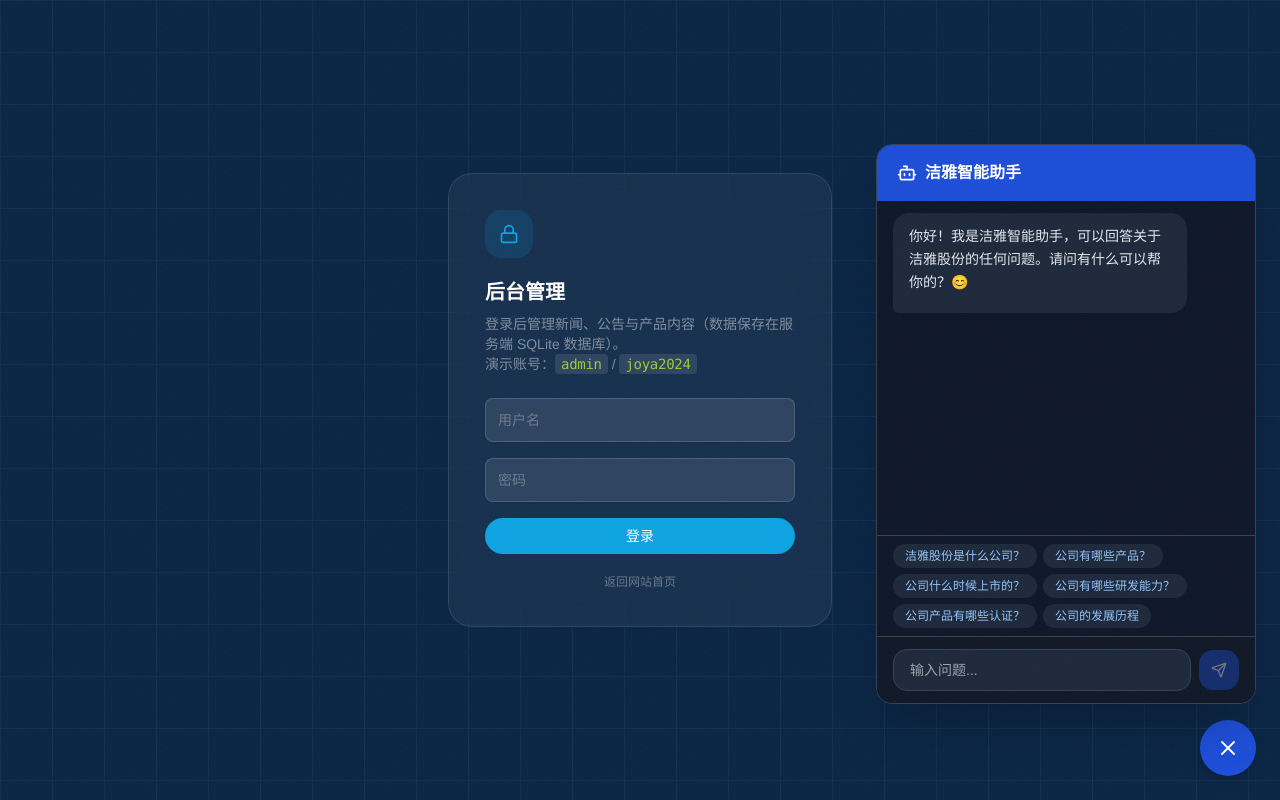
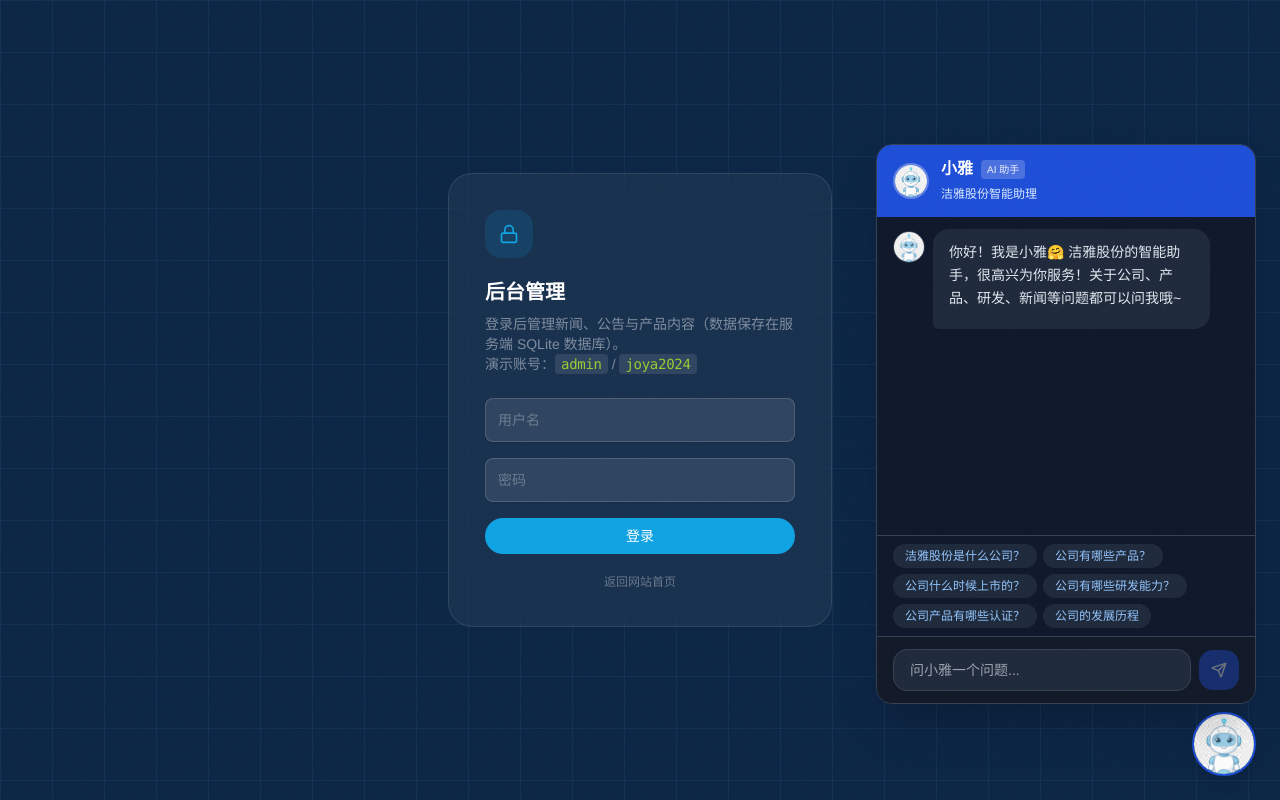
Before and after one commit to hanlipeigithub/joyalways, a React (Vite) app: page /admin in a window 1280 px wide. Both pictures are taken after a click on the button 1228 px from the left and 748 px from the top of the page. Built offline with nearby package versions, Linux system fonts and the light colour scheme.

Commit message:
feat: 小雅拟人化形象 - 女性机器人头像+拟人化聊天体验

```diff
--- a/src/components/ChatBot.tsx
+++ b/src/components/ChatBot.tsx
@@ -1,5 +1,5 @@
 import { useState, useRef, useEffect } from 'react'
-import { MessageCircle, X, Send, Loader2, Bot } from 'lucide-react'
+import { Send, Loader2 } from 'lucide-react'
 
 interface Message {
   role: 'user' | 'assistant'
@@ -15,10 +15,12 @@ const SUGGESTIONS = [
   '公司的发展历程',
 ]
 
+const AVATAR = '/joya-assistant.png'
+
 export default function ChatBot() {
   const [open, setOpen] = useState(false)
   const [messages, setMessages] = useState<Message[]>([
-    { role: 'assistant', content: '你好！我是洁雅智能助手，可以回答关于洁雅股份的任何问题。请问有什么可以帮你的？😊' },
+    { role: 'assistant', content: '你好！我是小雅🤗 洁雅股份的智能助手，很高兴为你服务！关于公司、产品、研发、新闻等问题都可以问我哦~' },
   ])
   const [input, setInput] = useState('')
   const [loading, setLoading] = useState(false)
@@ -50,12 +52,12 @@ export default function ChatBot() {
       })
       const data = await res.json()
       if (data.error) {
-        setMessages(prev => [...prev, { role: 'assistant', content: `❌ ${data.error}` }])
+        setMessages(prev => [...prev, { role: 'assistant', content: `抱歉，${data.error}😅` }])
       } else {
         setMessages(prev => [...prev, { role: 'assistant', content: data.answer }])
       }
     } catch {
-      setMessages(prev => [...prev, { role: 'assistant', content: '抱歉，网络连接失败，请稍后再试。' }])
+      setMessages(prev => [...prev, { role: 'assistant', content: '哎呀，网络好像有点问题，请稍后再试哦~😅' }])
     } finally {
       setLoading(false)
     }
@@ -69,23 +71,20 @@ export default function ChatBot() {
   function formatMessage(text: string) {
     return text.split('\n').map((line, i) => (
       <p key={i} className={line.startsWith('  ') ? 'mb-1 text-sm text-gray-300' : 'mb-2'}>
-        {line.startsWith('**') && line.endsWith('**')
-          ? <strong>{line.slice(2, -2)}</strong>
-          : line
-        }
+        {line}
       </p>
     ))
   }
 
   return (
     <>
-      {/* 浮动按钮 */}
+      {/* 浮动按钮 — 用机器人头像 */}
       <button
         onClick={() => setOpen(!open)}
-        className="fixed bottom-6 right-6 z-50 flex h-14 w-14 items-center justify-center rounded-full shadow-lg transition-all duration-300 hover:scale-110"
-        style={{ backgroundColor: '#1d4ed8' }}
+        className="fixed bottom-6 right-6 z-50 h-16 w-16 overflow-hidden rounded-full border-2 p-0 shadow-lg transition-all duration-300 hover:scale-110"
+        style={{ borderColor: '#1d4ed8' }}
       >
-        {open ? <X size={24} color="white" /> : <MessageCircle size={24} color="white" />}
+        <img src={AVATAR} alt="小雅" className="h-full w-full object-cover" />
       </button>
 
       {/* 聊天面板 */}
@@ -98,21 +97,35 @@ export default function ChatBot() {
             borderColor: '#374151',
           }}
         >
-          {/* 标题栏 */}
-          <div className="flex items-center gap-2 px-5 py-4" style={{ backgroundColor: '#1d4ed8' }}>
-            <Bot size={20} color="white" />
-            <span className="text-base font-semibold text-white">洁雅智能助手</span>
+          {/* 标题栏 — 带头像和名称 */}
+          <div className="flex items-center gap-3 px-4 py-3" style={{ backgroundColor: '#1d4ed8' }}>
+            <div className="h-9 w-9 overflow-hidden rounded-full border-2 border-white/30 shrink-0">
+              <img src={AVATAR} alt="小雅" className="h-full w-full object-cover" />
+            </div>
+            <div className="min-w-0">
+              <div className="flex items-center gap-2">
+                <span className="text-base font-semibold text-white">小雅</span>
+                <span className="rounded bg-white/20 px-1.5 py-0.5 text-[10px] text-white/90">AI 助手</span>
+              </div>
+              <span className="text-xs text-blue-100">洁雅股份智能助理</span>
+            </div>
           </div>
 
           {/* 消息列表 */}
           <div ref={listRef} className="flex-1 overflow-y-auto px-4 py-3" style={{ backgroundColor: '#0f172a' }}>
             {messages.map((msg, i) => (
-              <div key={i} className={`mb-3 flex ${msg.role === 'user' ? 'justify-end' : 'justify-start'}`}>
+              <div key={i} className={`mb-4 flex items-start gap-2 ${msg.role === 'user' ? 'flex-row-reverse' : 'flex-row'}`}>
+                {/* 头像 */}
+                {msg.role === 'assistant' && (
+                  <div className="mt-0.5 h-8 w-8 shrink-0 overflow-hidden rounded-full border" style={{ borderColor: '#334155' }}>
+                    <img src={AVATAR} alt="小雅" className="h-full w-full object-cover" />
+                  </div>
+                )}
+
+                {/* 消息气泡 */}
                 <div
-                  className={`max-w-[85%] rounded-2xl px-4 py-3 text-sm leading-relaxed ${
-                    msg.role === 'user'
-                      ? 'rounded-br-sm'
-                      : 'rounded-bl-sm'
+                  className={`max-w-[80%] rounded-2xl px-4 py-3 text-sm leading-relaxed ${
+                    msg.role === 'user' ? 'rounded-br-sm' : 'rounded-bl-sm'
                   }`}
                   style={{
                     backgroundColor: msg.role === 'user' ? '#1d4ed8' : '#1e293b',
@@ -123,8 +136,13 @@ export default function ChatBot() {
                 </div>
               </div>
             ))}
+
+            {/* 加载动画 — 带头像 */}
             {loading && (
-              <div className="flex justify-start mb-3">
+              <div className="mb-4 flex items-start gap-2">
+                <div className="mt-0.5 h-8 w-8 shrink-0 overflow-hidden rounded-full border" style={{ borderColor: '#334155' }}>
+                  <img src={AVATAR} alt="小雅" className="h-full w-full object-cover" />
+                </div>
                 <div className="rounded-2xl rounded-bl-sm px-4 py-3" style={{ backgroundColor: '#1e293b' }}>
                   <Loader2 size={18} className="animate-spin" style={{ color: '#60a5fa' }} />
                 </div>
@@ -156,7 +174,7 @@ export default function ChatBot() {
               ref={inputRef}
               value={input}
               onChange={e => setInput(e.target.value)}
-              placeholder="输入问题..."
+              placeholder="问小雅一个问题..."
               className="flex-1 rounded-xl px-4 py-2.5 text-sm outline-none"
               style={{ backgroundColor: '#1e293b', color: '#e2e8f0', border: '1px solid #374151' }}
               disabled={loading}
```
Also changed, not shown: public/joya-assistant.png (added).
